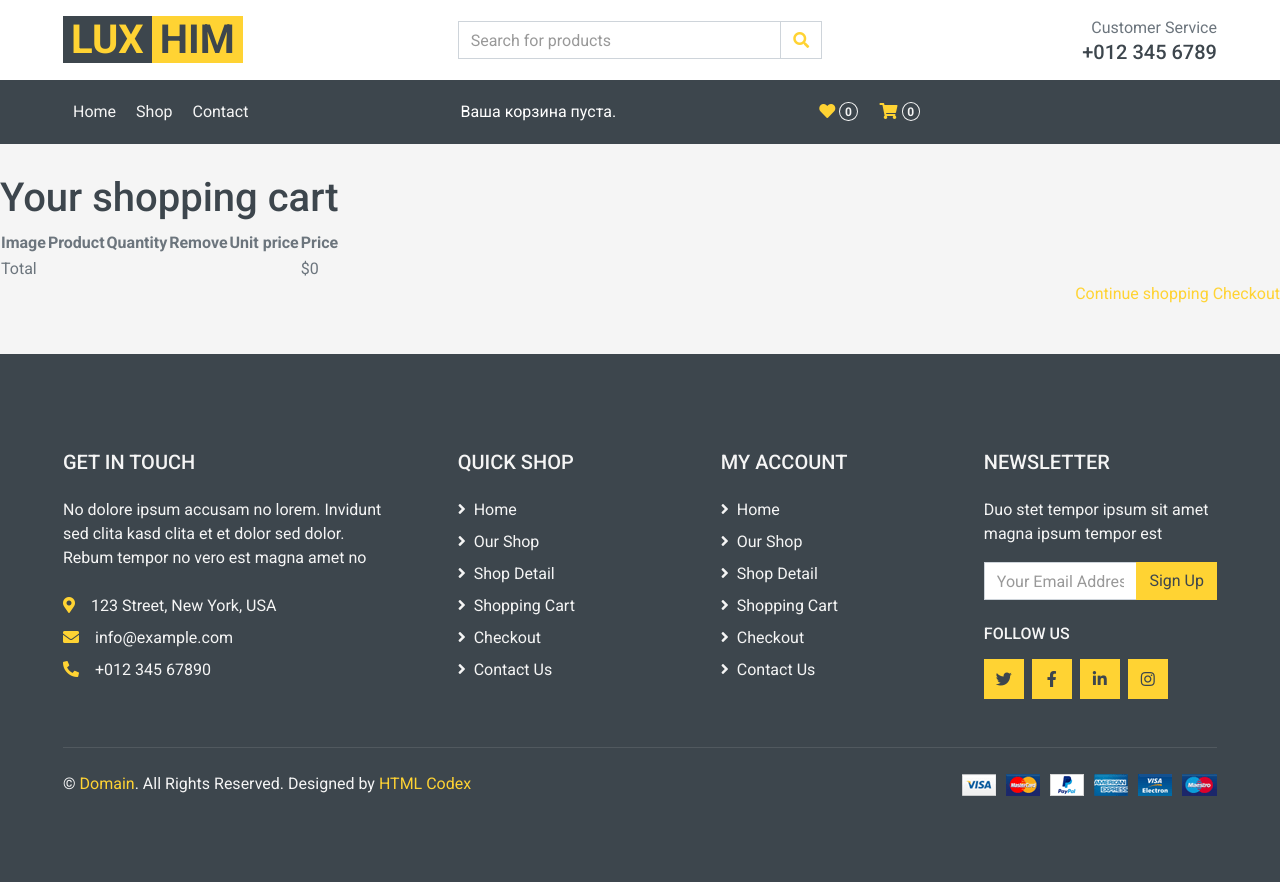
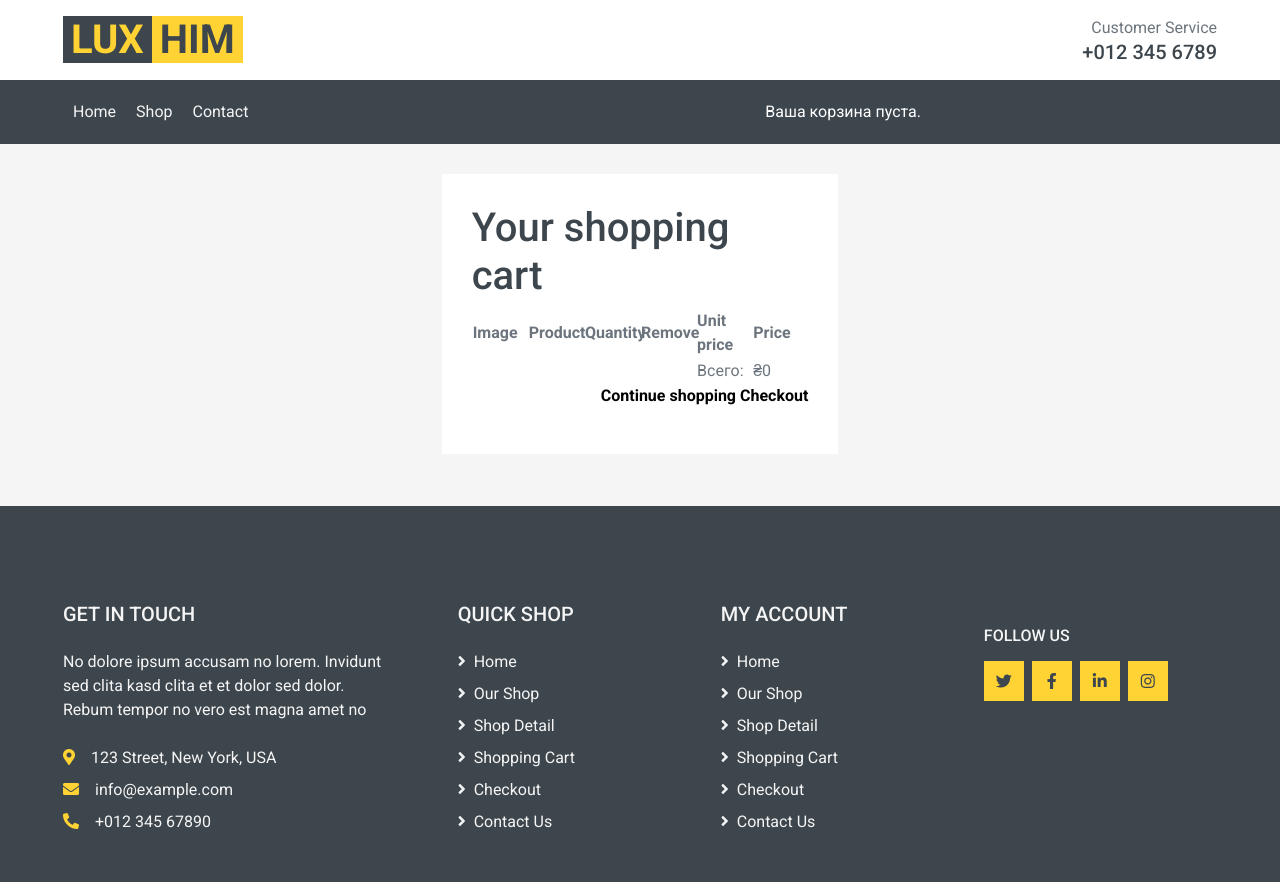
Before and after one commit to stassorochinskiy960/Store, a Django app: page /cart/ in a window 1280 px wide. Before the commit the page ends 796 px from the top, so only its background shows below. Run offline with Django 4.2, Linux system fonts and the light colour scheme; style sheets or scripts are compiled from the project's sources; some libraries are stand-ins or nearby versions.

Commit message:
work with templates ||

```diff
--- a/templates/base.html
+++ b/templates/base.html
@@ -28,6 +28,11 @@
 
     <!-- Customized Bootstrap Stylesheet -->
     <link href="{% static 'css/style.css' %}" rel="stylesheet">
+    <link href="{% static 'css/item.css' %}" rel="stylesheet">
+
+    <!--Bootstrap
+    <link rel="stylesheet" href="https://cdn.jsdelivr.net/npm/bootstrap@4.3.1/dist/css/bootstrap.min.css"
+          integrity="sha384-ggOyR0iXCbMQv3Xipma34MD+dH/1fQ784/j6cY/iJTQUOhcWr7x9JvoRxT2MZw1T" crossorigin="anonymous"> -->
 </head>
 
 <body>
@@ -40,19 +45,7 @@
                     <span class="h1 text-uppercase text-dark bg-primary px-2 ml-n1">Him</span>
                 </a>
             </div>
-            <div class="col-lg-4 col-6 text-left">
-                <form action="">
-                    <div class="input-group">
-                        <input type="text" class="form-control" placeholder="Search for products">
-                        <div class="input-group-append">
-                            <span class="input-group-text bg-transparent text-primary">
-                                <i class="fa fa-search"></i>
-                            </span>
-                        </div>
-                    </div>
-                </form>
-            </div>
-            <div class="col-lg-4 col-6 text-right">
+            <div class="col-lg-4 col-6 text-right" style="margin-left: auto;">
                 <p class="m-0">Customer Service</p>
                 <h5 class="m-0">+012 345 6789</h5>
             </div>
@@ -65,8 +58,8 @@
             <div class="col-lg-9">
                 <nav class="navbar navbar-expand-lg bg-dark navbar-dark py-3 py-lg-0 px-0">
                     <a href="" class="text-decoration-none d-block d-lg-none">
-                        <span class="h1 text-uppercase text-dark bg-light px-2">Multi</span>
-                        <span class="h1 text-uppercase text-light bg-primary px-2 ml-n1">Shop</span>
+                        <span class="h1 text-uppercase text-dark bg-light px-2">Lux</span>
+                        <span class="h1 text-uppercase text-light bg-primary px-2 ml-n1">Him</span>
                     </a>
                     <button type="button" class="navbar-toggler" data-toggle="collapse" data-target="#navbarCollapse">
                         <span class="navbar-toggler-icon"></span>
@@ -82,23 +75,13 @@
                                 {% if cart|length > 0 %}
                                     Ваша корзина:                  <!--Your cart-->
                                     <a style="color:yellow" href="{% url 'cart:cart_detail' %}">
-                                        количество: {{ total_items }} {{ total_items|pluralize }},          <!--item-->
-                                        сумма: {{ cart.get_total_price }}
+                                        выбрано: {{ total_items }},          <!--item--><!--total_items|pluralize-->
+                                        сумма: ₴{{ cart.get_total_price }}
                                     </a>
                                 {% else %}
                                     Ваша корзина пуста.         <!--Your cart is empty.-->
                                 {% endif %}
                             {% endwith %}
-                        </div>
-                        <div class="navbar-nav ml-auto py-0 d-none d-lg-block">
-                            <a href="" class="btn px-0">
-                                <i class="fas fa-heart text-primary"></i>
-                                <span class="badge text-secondary border border-secondary rounded-circle" style="padding-bottom: 2px;">0</span>
-                            </a>
-                            <a href="" class="btn px-0 ml-3">
-                                <i class="fas fa-shopping-cart text-primary"></i>
-                                <span class="badge text-secondary border border-secondary rounded-circle" style="padding-bottom: 2px;">0</span>
-                            </a>
                         </div>
                     </div>
                 </nav>
@@ -148,16 +131,6 @@
                         </div>
                     </div>
                     <div class="col-md-4 mb-5">
-                        <h5 class="text-secondary text-uppercase mb-4">Newsletter</h5>
-                        <p>Duo stet tempor ipsum sit amet magna ipsum tempor est</p>
-                        <form action="">
-                            <div class="input-group">
-                                <input type="text" class="form-control" placeholder="Your Email Address">
-                                <div class="input-group-append">
-                                    <button class="btn btn-primary">Sign Up</button>
-                                </div>
-                            </div>
-                        </form>
                         <h6 class="text-secondary text-uppercase mt-4 mb-3">Follow Us</h6>
                         <div class="d-flex">
                             <a class="btn btn-primary btn-square mr-2" href="#"><i class="fab fa-twitter"></i></a>
@@ -167,18 +140,6 @@
                         </div>
                     </div>
                 </div>
-            </div>
-        </div>
-        <div class="row border-top mx-xl-5 py-4" style="border-color: rgba(256, 256, 256, .1) !important;">
-            <div class="col-md-6 px-xl-0">
-                <p class="mb-md-0 text-center text-md-left text-secondary">
-                    &copy; <a class="text-primary" href="#">Domain</a>. All Rights Reserved. Designed
-                    by
-                    <a class="text-primary" href="https://htmlcodex.com">HTML Codex</a>
-                </p>
-            </div>
-            <div class="col-md-6 px-xl-0 text-center text-md-right">
-                <img class="img-fluid" src="img/payments.png" alt="">
             </div>
         </div>
     </div>
--- a/templates/cart/detail.html
+++ b/templates/cart/detail.html
@@ -6,8 +6,11 @@
 {% endblock title %}
 
 {% block container %}
+    <div  class="col-lg-4 col-md-6 col-sm-6 pb-1" style="margin-left: auto; margin-right: auto;">
+        <div class="h-100 bg-light p-30">
             <h1>Your shopping cart</h1>
-    <table class="cart">
+            <table class="cart" style="table-layout: fixed; width: 100%;
+                                        border-collapse: collapse;">
                 <thead>
                 <tr>
                     <th>Image</th>
@@ -24,7 +27,7 @@
                         <tr>
                             <td>
                                 <a href="{{ product.get_absolute_url }}">
-                            <img src="
+                                    <img style="width:100%; height:auto;" src="
                                         {% if product.image %}
                                             {{ product.image.url }}
                                         {% else %}
@@ -34,23 +37,30 @@
                             </td>
                             <td>{{ product.name }}</td>
                             <td>{{ item.quantity }}</td>
-                    <td><a href="{% url 'cart:cart_remove' product.id%}">Remove</a></td>
-                    <td class="num">${{ item.price }}</td>
-                    <td class="num">${{ item.total_price }}</td>
+                            <td><a style="color:red" href="{% url 'cart:cart_remove' product.id%}">Remove</a></td>
+                            <td class="num">₴{{ item.price }}</td>
+                            <td class="num">₴{{ item.total_price }}</td>
                         </tr>
                     {% endwith %}
                 {% endfor %}
                 <tr class="total">
-            <td>Total</td>
                     <td colspan="4"></td>
-            <td class="num">${{ cart.get_total_price }}</td>
+                    <td>Всего:</td>
+                    <td class="num">₴{{ cart.get_total_price }}</td>
                 </tr>
                 </tbody>
             </table>
-    <p class="text-right">
-        <a href="{% url 'shop:product_list' %}" class="button light">Continue shopping</a>
-        <a href="{% url 'orders:order_create' %}" class="button">
-            Checkout
+            <p class="text-right" >
+                <a style="color: black;" href="{% url 'shop:product_list' %}" class="button light">
+                    <b>Continue shopping</b>
+                </a>
+                <a href="">
+
+                </a>
+                <a style="color: black;" href="{% url 'orders:order_create' %}" class="button">
+                    <b> Checkout</b>
                 </a>
             </p>
+        </div>
+    </div>
 {% endblock container %}
```
Also changed, not shown: templates/orders/order/create.html (+7 -3 lines), templates/shop/detail.html (+16 -13 lines), templates/shop/shop.html (+43 -5 lines), db.sqlite3, media/products/2022/12/31/Screenshot_138.png (added), static/css/item.css (added), static/image_items/IRGE/Screenshot 2022-12-31 225315.jpg (added), static/image_items/IRGE/Screenshot 2022-12-31 225825.jpg (added), static/image_items/IRGE/Screenshot 2022-12-31 225951.jpg (added), 1 other file. Lines whose indentation alone changed are shown as unchanged.
